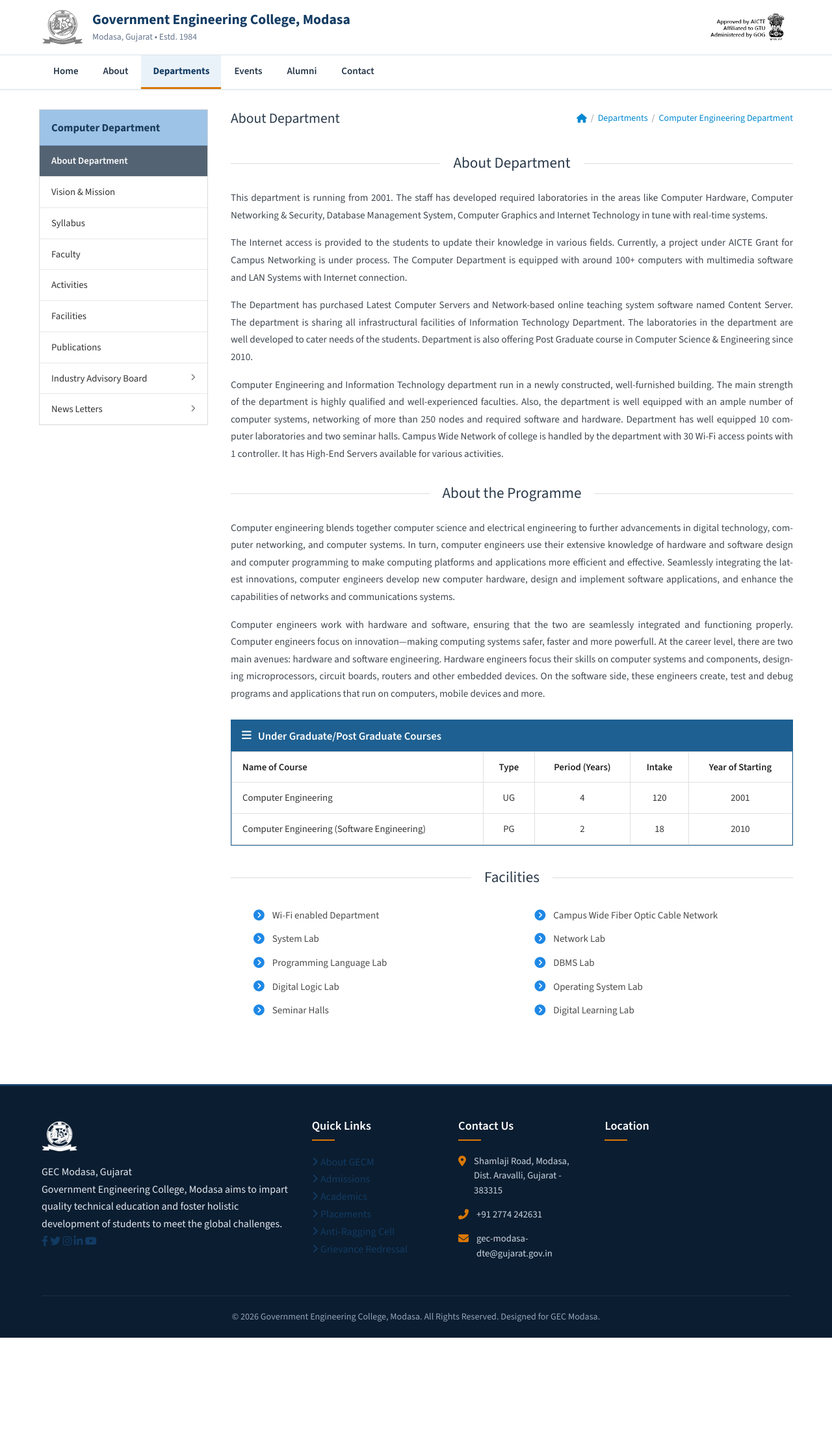
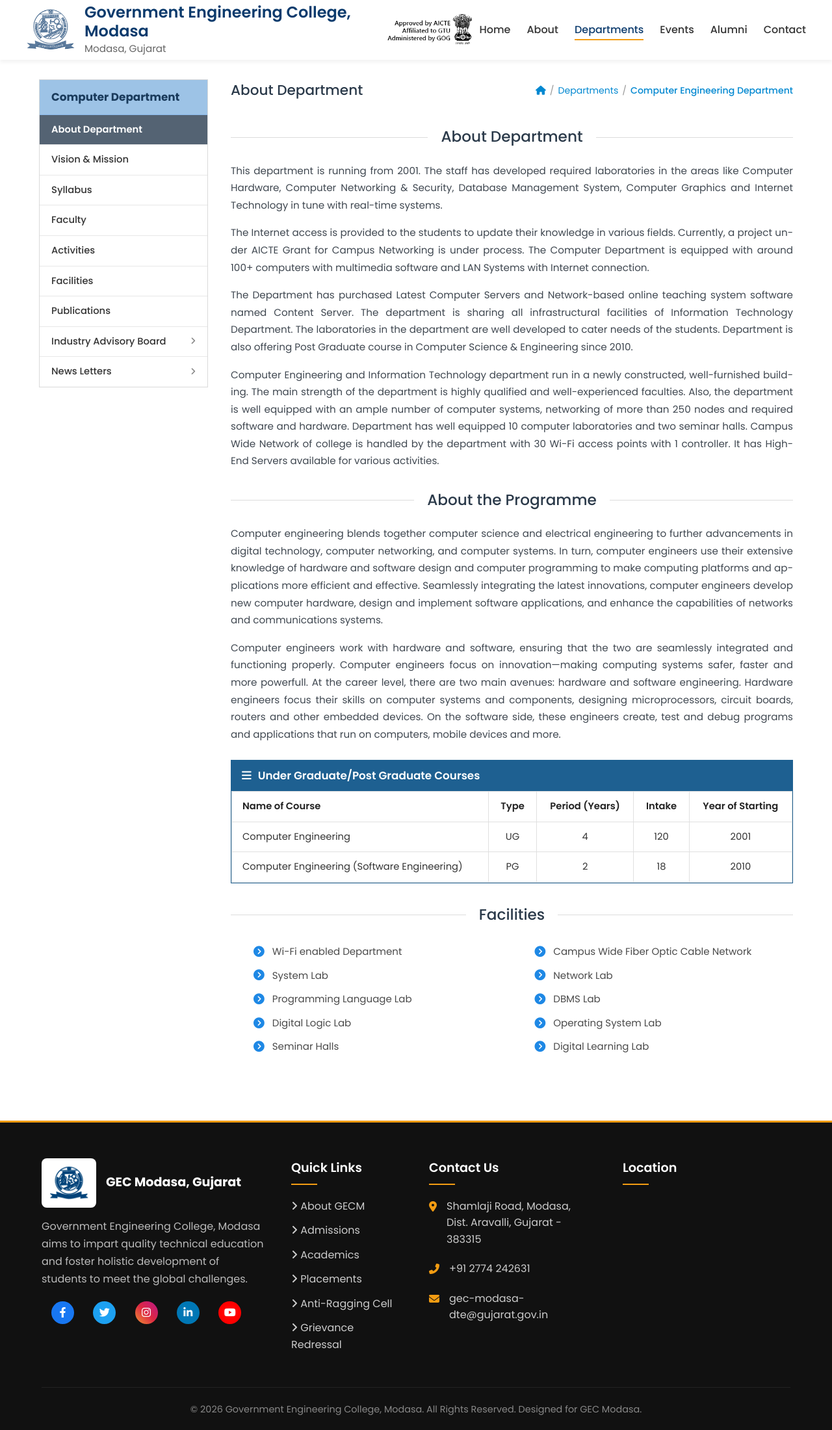
Before and after one commit to Aman-p02/GECM, a PHP site: page /departments/computer-engineering.php in a window 1280 px wide. Shown: the whole page at 65% size. Before the commit the page ends 2058 px from the top, so only its background shows below. Run offline with PHP 8.4, Linux system fonts and the light colour scheme; a map, chart or similar area stays blank; grey boxes are pictures that could not be loaded.

Commit message:
Update college emblem logo to official deep navy blue color

```diff
--- a/admin/login.php
+++ b/admin/login.php
@@ -459,7 +459,7 @@ if ($_SERVER['REQUEST_METHOD'] === 'POST') {
         <div class="login-card">
             <div class="login-header">
                 <div class="brand-logo-frame">
-                    <img src="../logos/logoGrey.png" alt="GEC Modasa">
+                    <img src="../logos/logo.png" alt="GEC Modasa">
                 </div>
                 <h1 class="login-title">GEC Modasa</h1>
                 <p class="login-subtitle">Government Engineering College Administration Portal</p>
--- a/css/global.css
+++ b/css/global.css
@@ -1,122 +1,68 @@
 /* ==============================================================
-   GECM Global Stylesheet — Institutional Design System
-   Government Engineering College, Modasa (GECM), Gujarat
+   GECM Global Styles (Variables, Reset, Typography, Header, Footer)
    ============================================================== */
 
-/* -------------------------------------------------------------
-   1. Design System Tokens (Section 4 — Institutional Brand Identity)
-   ------------------------------------------------------------- */
+/* Custom Properties / Variables */
 :root {
-    /* Primary institutional palette */
-    --primary-navy: #123B63;
-    --deep-navy: #0B2948;
-    --secondary-blue: #28628F;
-    --light-blue: #EAF2F9;
-    --bg-page: #FFFFFF;
-    --bg-subtle: #F3F6F9;
-    --text-main: #243447;
-    --text-secondary: #64748B;
-    --border-color: #DCE3EA;
-    --accent-orange: #D97706;
-    --accent-orange-hover: #B45309;
-    --success: #237A57;
-    --error: #B42318;
-
-    /* Semantic mappings for consistency across site */
-    --primary-color: var(--primary-navy);
-    --primary-light: var(--secondary-blue);
-    --secondary-color: var(--accent-orange);
-    --secondary-hover: var(--accent-orange-hover);
-    --text-dark: var(--text-main);
-    --text-light: var(--text-secondary);
-    --bg-light: var(--bg-subtle);
-    --bg-white: var(--bg-page);
-
-    /* Typography scale */
-    --font-main: 'Source Sans 3', 'Inter', -apple-system, BlinkMacSystemFont, 'Segoe UI', Roboto, sans-serif;
-    --line-height-base: 1.68;
-    --transition: all 0.2s ease-in-out;
-    --shadow-sm: 0 1px 3px rgba(11, 41, 72, 0.06);
-    --shadow-md: 0 4px 10px rgba(11, 41, 72, 0.08);
-    --shadow: var(--shadow-sm);
+    --primary-color: #0c3b6d;       /* Deep Navy Blue */
+    --primary-light: #1b5b9c;
+    --secondary-color: #f39c12;     /* Vibrant Orange/Gold accent */
+    --secondary-hover: #d68910;
+    --text-dark: #333333;
+    --text-light: #666666;
+    --bg-light: #f8f9fa;
+    --bg-white: #ffffff;
+    --border-color: #e5e5e5;
+    --transition: all 0.3s ease;
+    --shadow: 0 4px 6px rgba(0, 0, 0, 0.05);
+    --shadow-hover: 0 10px 20px rgba(0, 0, 0, 0.1);
+    --font-main: 'Poppins', sans-serif;
 }
 
-/* -------------------------------------------------------------
-   2. Reset & Base Typography
-   ------------------------------------------------------------- */
-*,
-*::before,
-*::after {
+* {
     margin: 0;
     padding: 0;
     box-sizing: border-box;
 }
 
-html {
-    font-size: 16px;
-    -webkit-text-size-adjust: 100%;
-}
-
+html,
 body {
     font-family: var(--font-main);
-    color: var(--text-main);
-    background-color: var(--bg-page);
-    line-height: var(--line-height-base);
+    color: var(--text-dark);
+    line-height: 1.6;
     overflow-x: hidden;
     width: 100%;
     max-width: 100%;
-    -webkit-font-smoothing: antialiased;
-    -moz-osx-font-smoothing: grayscale;
+    background-color: var(--bg-white);
 }
 
 a {
     text-decoration: none;
-    color: var(--primary-navy);
-    transition: var(--transition);
-}
-
-a:hover {
-    color: var(--secondary-blue);
-}
-
-a:focus-visible,
-button:focus-visible {
-    outline: 2px solid var(--accent-orange);
-    outline-offset: 2px;
+    color: inherit;
 }
 
 ul {
     list-style: none;
 }
 
-img {
-    max-width: 100%;
-    height: auto;
-    display: block;
-}
-
-/* -------------------------------------------------------------
-   3. Container System
-   ------------------------------------------------------------- */
 .container {
-    width: 100%;
+    width: 90%;
     max-width: 1200px;
-    padding: 0 24px;
     margin: 0 auto;
 }
 
 .full-width-container {
     width: 100%;
-    padding: 0 32px;
+    padding: 0 40px;
     margin: 0 auto;
 }
 
 .section {
-    padding: 55px 0;
+    padding: 50px 0;
 }
 
 .bg-light {
-    background-color: var(--bg-subtle);
+    background-color: var(--bg-light);
 }
 
 .text-center {
@@ -127,265 +73,267 @@ img {
     margin-top: 2rem;
 }
 
-/* -------------------------------------------------------------
-   4. Typography & Section Titles
-   ------------------------------------------------------------- */
+/* Typography & Titles */
 h1,
 h2,
 h3,
-h4,
-h5,
-h6 {
-    font-weight: 700;
-    color: var(--deep-navy);
-    line-height: 1.3;
+h4 {
+    font-weight: 600;
+    color: var(--primary-color);
 }
 
 .section-title {
-    margin-bottom: 40px;
+    margin-bottom: 50px;
 }
 
 .section-title h2,
 .section-title h3 {
-    font-size: 1.85rem;
-    font-weight: 700;
-    color: var(--deep-navy);
-    margin-bottom: 8px;
-    letter-spacing: -0.3px;
+    font-size: 2.5rem;
+    margin-bottom: 10px;
 }
 
 .section-title p {
-    color: var(--text-secondary);
-    font-size: 1.05rem;
+    color: var(--text-light);
+    font-size: 1.1rem;
 }
 
 .title-underline {
-    width: 60px;
-    height: 3px;
-    background-color: var(--accent-orange);
-    margin: 12px auto 0;
+    width: 80px;
+    height: 4px;
+    background-color: var(--secondary-color);
+    margin: 15px auto 0;
     border-radius: 2px;
 }
 
-/* -------------------------------------------------------------
-   5. Buttons (Institutional Style)
-   ------------------------------------------------------------- */
+/* Buttons */
 .btn {
-    display: inline-flex;
-    align-items: center;
-    justify-content: center;
-    gap: 8px;
-    padding: 10px 22px;
-    font-size: 0.95rem;
-    font-weight: 600;
-    border-radius: 4px;
+    display: inline-block;
+    padding: 12px 28px;
+    border-radius: 30px;
+    font-weight: 500;
     transition: var(--transition);
     cursor: pointer;
-    border: 1px solid transparent;
-    text-decoration: none;
-    line-height: 1.4;
+    border: 2px solid transparent;
 }
 
 .btn-primary {
-    background-color: var(--primary-navy);
-    color: #ffffff;
-    border-color: var(--primary-navy);
+    background-color: var(--secondary-color);
+    color: #fff;
 }
 
 .btn-primary:hover {
-    background-color: var(--deep-navy);
-    border-color: var(--deep-navy);
-    color: #ffffff;
+    background-color: var(--secondary-hover);
+    transform: translateY(-2px);
+    box-shadow: 0 4px 10px rgba(243, 156, 18, 0.3);
 }
 
 .btn-secondary {
     background-color: transparent;
-    color: #ffffff;
-    border-color: #ffffff;
+    color: #fff;
+    border-color: #fff;
 }
 
 .btn-secondary:hover {
-    background-color: #ffffff;
-    color: var(--primary-navy);
+    background-color: #fff;
+    color: var(--primary-color);
+    transform: translateY(-2px);
 }
 
 .btn-outline {
-    border-color: var(--border-color);
-    color: var(--primary-navy);
-    background-color: transparent;
+    border-color: var(--primary-color);
+    color: var(--primary-color);
 }
 
 .btn-outline:hover {
-    border-color: var(--primary-navy);
-    background-color: var(--light-blue);
-    color: var(--primary-navy);
+    background-color: var(--primary-color);
+    color: #fff;
 }
 
-/* -------------------------------------------------------------
-   6. Header & Two-Tier Institutional Navbar
-   ------------------------------------------------------------- */
+/* Top Bar */
+.top-bar {
+    background-color: var(--primary-color);
+    color: #fff;
+    padding: 8px 0;
+    font-size: 0.85rem;
+}
+
+.top-bar .container {
+    display: flex;
+    justify-content: space-between;
+    align-items: center;
+}
+
+.contact-info span {
+    margin-right: 20px;
+}
+
+.contact-info i {
+    margin-right: 5px;
+    color: var(--secondary-color);
+}
+
+.social-links a {
+    color: #fff;
+    margin-left: 15px;
+    transition: var(--transition);
+}
+
+.social-links a:hover {
+    color: var(--secondary-color);
+}
+
+/* Header & Navbar */
 .header {
-    background-color: var(--bg-page);
+    background-color: var(--bg-white);
+    box-shadow: var(--shadow);
     position: sticky;
     top: 0;
     z-index: 1000;
-    box-shadow: 0 1px 3px rgba(11, 41, 72, 0.08);
+    transition: var(--transition);
 }
 
-/* Tier 1: Branding Row */
-.header-brand-bar {
-    padding: 10px 0;
-    background-color: #ffffff;
-    border-bottom: 1px solid var(--border-color);
-}
-
-.header-brand-container {
+.nav-container {
     display: flex;
     justify-content: space-between;
     align-items: center;
-    gap: 16px;
+    padding: 5px 40px;
 }
 
-.brand-link {
+.logo-container {
     display: flex;
     align-items: center;
-    gap: 14px;
-    text-decoration: none;
-    color: inherit;
-    min-width: 0;
+    gap: 15px;
 }
 
 .logo {
-    height: 64px;
-    width: auto;
+    height: 75px;
     object-fit: contain;
-    flex-shrink: 0;
-}
-
-.college-name {
-    min-width: 0;
 }
 
 .college-name h1 {
-    font-size: 1.35rem;
-    font-weight: 700;
-    color: var(--primary-navy);
-    line-height: 1.25;
+    font-size: 1.5rem;
+    line-height: 1.2;
     margin: 0;
 }
 
-.college-sub {
-    font-size: 0.86rem;
-    color: var(--text-secondary);
-    font-weight: 500;
-    margin-top: 2px;
-}
-
-.header-right-badges {
-    display: flex;
-    align-items: center;
-    gap: 16px;
-    flex-shrink: 0;
-}
-
 .affiliated-logo {
-    height: 48px;
-    width: auto;
+    height: 55px;
     object-fit: contain;
+    margin-left: 15px;
 }
 
 .desktop-only {
     display: block;
 }
 
-/* Tier 2: Dedicated Navigation Bar */
-.header-nav-bar {
-    background-color: #ffffff;
-    border-bottom: 1px solid var(--border-color);
+.college-name br {
+    display: none;
 }
 
-.nav-inner-container {
+.college-name p {
+    font-size: 0.95rem;
+    color: var(--text-light);
+    margin: 0;
+}
+
+.navbar {
     display: flex;
     align-items: center;
-    justify-content: space-between;
 }
 
 .nav-links {
     display: flex;
-    gap: 2px;
-    margin: 0;
-    padding: 0;
-}
-
-.nav-links li {
-    display: inline-block;
+    gap: 25px;
 }
 
 .nav-links li a {
-    display: inline-block;
-    padding: 12px 18px;
-    font-size: 0.94rem;
-    font-weight: 600;
-    color: var(--text-main);
-    text-decoration: none;
+    font-weight: 500;
+    color: var(--text-dark);
     position: relative;
-    border-bottom: 3px solid transparent;
+    padding: 5px 0;
     transition: var(--transition);
 }
 
-.nav-links li a:hover {
-    color: var(--primary-navy);
-    background-color: var(--bg-subtle);
+.nav-links li a::after {
+    content: '';
+    position: absolute;
+    bottom: 0;
+    left: 0;
+    width: 0;
+    height: 2px;
+    background-color: var(--secondary-color);
+    transition: var(--transition);
 }
 
+.nav-links li a:hover,
 .nav-links li a.active {
-    color: var(--primary-navy);
-    border-bottom-color: var(--accent-orange);
-    background-color: var(--light-blue);
-    font-weight: 700;
+    color: var(--primary-color);
 }
 
-/* Hamburger Toggle Button */
+.nav-links li a:hover::after,
+.nav-links li a.active::after {
+    width: 100%;
+}
+
 .hamburger {
     display: none;
-    background: transparent;
-    border: 1px solid var(--border-color);
-    border-radius: 4px;
-    padding: 8px 10px;
     cursor: pointer;
     -webkit-tap-highlight-color: transparent;
 }
 
 .hamburger .bar {
     display: block;
-    width: 24px;
-    height: 2px;
-    margin: 5px 0;
-    background-color: var(--primary-navy);
+    width: 28px;
+    height: 3px;
+    margin: 6px auto;
+    background-color: var(--primary-color);
     transition: var(--transition);
 }
 
-/* -------------------------------------------------------------
-   7. Institutional Footer
-   ------------------------------------------------------------- */
+/* Animations */
+.fade-in-up {
+    opacity: 0;
+    transform: translateY(30px);
+    animation: fadeInUp 1s ease forwards;
+}
+
+.delay-1 {
+    animation-delay: 0.3s;
+}
+
+.delay-2 {
+    animation-delay: 0.6s;
+}
+
+.delay-3 {
+    animation-delay: 0.9s;
+}
+
+@keyframes fadeInUp {
+    to {
+        opacity: 1;
+        transform: translateY(0);
+    }
+}
+
+/* Footer */
 .footer {
-    background-color: #0b1d30;
-    color: #e2e8f0;
-    padding: 50px 0 0;
-    border-top: 3px solid var(--primary-navy);
+    background-color: #111111;
+    color: #e0e0e0;
+    padding: 55px 0 20px;
+    border-top: 3px solid var(--secondary-color);
 }
 
 .footer-grid {
     display: grid;
-    grid-template-columns: 2fr 1fr 1fr 1.5fr;
-    gap: 35px;
+    grid-template-columns: 2fr 1fr 1.5fr 1.5fr;
+    gap: 40px;
     margin-bottom: 40px;
 }
 
 .footer-col h3 {
     color: #ffffff;
-    font-size: 1.15rem;
-    font-weight: 600;
+    font-size: 1.2rem;
     margin-bottom: 20px;
     position: relative;
     padding-bottom: 10px;
@@ -394,81 +342,107 @@ h6 {
 .footer-col h3::after {
     content: '';
     position: absolute;
+    bottom: 0;
     left: 0;
-    bottom: 0;
-    width: 35px;
+    width: 40px;
     height: 2px;
-    background-color: var(--accent-orange);
+    background-color: var(--secondary-color);
 }
 
-.footer-about p {
-    color: #94a3b8;
-    font-size: 0.92rem;
-    line-height: 1.65;
-    margin-bottom: 16px;
+.footer-logo-container {
+    display: flex;
+    align-items: center;
+    gap: 15px;
+    margin-bottom: 15px;
+}
+
+.footer-logo-bg {
+    background-color: #ffffff;
+    padding: 8px 12px;
+    border-radius: 8px;
+    display: flex;
+    align-items: center;
+    justify-content: center;
 }
 
 .footer-logo {
-    height: 55px;
-    margin-bottom: 14px;
-    filter: brightness(0) invert(1);
+    height: 60px;
+    filter: brightness(0) saturate(100%) invert(14%) sepia(89%) saturate(2257%) hue-rotate(192deg) brightness(97%) contrast(101%);
 }
 
-.footer-links li {
-    margin-bottom: 10px;
+.footer-logo-text {
+    font-size: 1.2rem;
+    font-weight: 700;
+    color: #ffffff;
 }
 
-.footer-links a {
-    color: #cbd5e1;
-    font-size: 0.92rem;
-    transition: var(--transition);
+.about-col p {
+    margin-bottom: 20px;
+    color: #bbbbbb;
+    line-height: 1.7;
+}
+
+.footer-socials a {
     display: inline-flex;
     align-items: center;
-    gap: 8px;
+    justify-content: center;
+    width: 35px;
+    height: 35px;
+    border-radius: 50%;
+    margin-right: 10px;
+    transition: var(--transition);
+    color: #fff;
 }
 
-.footer-links a i {
-    font-size: 0.75rem;
-    color: var(--accent-orange);
+.footer-socials a:nth-child(1) { background: #1877f2; }
+.footer-socials a:nth-child(2) { background: #1da1f2; }
+.footer-socials a:nth-child(3) { background: linear-gradient(45deg, #f09433, #dc2743, #bc1888); }
+.footer-socials a:nth-child(4) { background: #0077b5; }
+.footer-socials a:nth-child(5) { background: #FF0000; }
+
+.footer-socials a:hover {
+    transform: translateY(-3px) scale(1.1);
+    box-shadow: 0 5px 15px rgba(0, 0, 0, 0.5);
 }
 
-.footer-links a:hover {
-    color: #ffffff;
-    padding-left: 4px;
+.links-col ul li {
+    margin-bottom: 12px;
+}
+
+.links-col ul li a {
+    color: #cccccc;
+    transition: var(--transition);
+}
+
+.links-col ul li a:hover {
+    color: var(--secondary-color);
+    padding-left: 5px;
 }
 
 .contact-list li {
     display: flex;
-    align-items: flex-start;
-    gap: 12px;
-    margin-bottom: 14px;
-    color: #cbd5e1;
-    font-size: 0.92rem;
-    line-height: 1.55;
+    gap: 15px;
+    margin-bottom: 20px;
+    color: #cccccc;
 }
 
-.contact-list li i {
-    color: var(--accent-orange);
-    font-size: 1rem;
-    margin-top: 3px;
-    flex-shrink: 0;
+.contact-list i {
+    color: var(--secondary-color);
+    margin-top: 5px;
 }
 
 .footer-bottom {
     text-align: center;
-    padding: 20px 0;
-    border-top: 1px solid rgba(255, 255, 255, 0.08);
-    font-size: 0.88rem;
-    color: #94a3b8;
+    padding: 22px 0 0;
+    border-top: 1px solid #222222;
+    font-size: 0.9rem;
+    color: #888888;
 }
 
-/* -------------------------------------------------------------
-   8. Global Responsive Breakpoints
-   ------------------------------------------------------------- */
+/* Global Responsive Base */
 @media (max-width: 992px) {
     .footer-grid {
-        grid-template-columns: 1fr 1fr;
-        gap: 30px;
+        grid-template-columns: 1fr;
     }
 }
 
--- a/includes/footer.php
+++ b/includes/footer.php
@@ -5,7 +5,7 @@
                 <div class="footer-col about-col">
                     <div class="footer-logo-container">
                         <div class="footer-logo-bg">
-                            <img src="<?= $root_path ?? '' ?>logos/logoGrey.png" alt="Logo" class="footer-logo">
+                            <img src="<?= $root_path ?? '' ?>logos/logo.png" alt="Logo" class="footer-logo">
                         </div>
                         <span class="footer-logo-text">GEC Modasa, Gujarat</span>
                     </div>
--- a/includes/header.php
+++ b/includes/header.php
@@ -30,11 +30,10 @@ if (!isset($active_page)) {
     <link rel="stylesheet" href="<?= $root_path . htmlspecialchars($extra_css); ?>?v=<?= file_exists(__DIR__ . '/../' . $extra_css) ? filemtime(__DIR__ . '/../' . $extra_css) : time() ?>">
     <?php endif; ?>
 <?php endif; ?>
-    <!-- Google Fonts (Source Sans 3 & Inter for Clean Academic Typography) -->
-    <link rel="preconnect" href="https://fonts.googleapis.com">
-    <link rel="preconnect" href="https://fonts.gstatic.com" crossorigin>
-    <link href="https://fonts.googleapis.com/css2?family=Inter:wght@400;500;600;700&family=Source+Sans+3:wght@400;500;600;700&display=swap" rel="stylesheet">
-    <!-- FontAwesome for Authentic Icons -->
+    <!-- Google Fonts -->
+    <link href="https://fonts.googleapis.com/css2?family=Poppins:wght@300;400;500;600;700&display=swap"
+        rel="stylesheet">
+    <!-- FontAwesome for Icons -->
     <link rel="stylesheet" href="https://cdnjs.cloudflare.com/ajax/libs/font-awesome/6.4.0/css/all.min.css">
 </head>
 
@@ -42,30 +41,18 @@ if (!isset($active_page)) {
 
     <!-- Header / Navbar -->
     <header class="header">
-        <!-- Top Institutional Identity Row -->
-        <div class="header-brand-bar">
-            <div class="container header-brand-container">
-                <a href="<?= $root_path ?>" class="brand-link" title="Government Engineering College, Modasa">
-                    <img src="<?= $root_path ?>logos/logoGrey.png" alt="GEC Modasa Seal" class="logo">
+        <div class="nav-container">
+            <div class="logo-container">
+                <a href="<?= $root_path ?>" style="display: flex; align-items: center; gap: 15px; text-decoration: none; color: inherit;">
+                    <img src="<?= $root_path ?>logos/logo.png" alt="GEC Modasa Logo" class="logo">
                     <div class="college-name">
                         <h1>Government Engineering College, Modasa</h1>
-                        <p class="college-sub">Modasa, Gujarat &bull; Estd. 1984</p>
+                        <p>Modasa, Gujarat</p>
                     </div>
                 </a>
-                <div class="header-right-badges">
-                    <img src="<?= $root_path ?>logos/affiliated.png" alt="Approved by AICTE | Affiliated to GTU | Administered by Govt. of Gujarat" class="affiliated-logo desktop-only">
-                    <button class="hamburger" aria-label="Toggle navigation menu" aria-expanded="false" aria-controls="primaryNav">
-                        <span class="bar"></span>
-                        <span class="bar"></span>
-                        <span class="bar"></span>
-                    </button>
-                </div>
+                <img src="<?= $root_path ?>logos/affiliated.png" alt="Affiliated to GTU" class="affiliated-logo desktop-only">
             </div>
-        </div>
-
-        <!-- Dedicated Institutional Navigation Bar -->
-        <nav class="header-nav-bar" id="primaryNav" aria-label="Main Navigation">
-            <div class="container nav-inner-container">
+            <nav class="navbar">
                 <ul class="nav-links">
                     <li><a href="<?= $root_path ?>" class="<?php echo ($active_page === 'home') ? 'active' : ''; ?>">Home</a></li>
                     <li><a href="<?php echo ($active_page === 'home') ? '#about' : $root_path . '#about'; ?>" class="<?php echo ($active_page === 'about') ? 'active' : ''; ?>">About</a></li>
@@ -74,6 +61,11 @@ if (!isset($active_page)) {
                     <li><a href="<?php echo ($active_page === 'home') ? '#alumni' : $root_path . '#alumni'; ?>" class="<?php echo ($active_page === 'alumni') ? 'active' : ''; ?>">Alumni</a></li>
                     <li><a href="<?php echo ($active_page === 'home') ? '#contact' : $root_path . '#contact'; ?>" class="<?php echo ($active_page === 'contact') ? 'active' : ''; ?>">Contact</a></li>
                 </ul>
-            </div>
-        </nav>
+                <div class="hamburger">
+                    <span class="bar"></span>
+                    <span class="bar"></span>
+                    <span class="bar"></span>
+                </div>
+            </nav>
+        </div>
     </header>
--- a/index.html
+++ b/index.html
@@ -22,7 +22,7 @@
         <div class="nav-container">
             <div class="logo-container">
                 <a href="./" style="display: flex; align-items: center; gap: 15px; text-decoration: none; color: inherit;">
-                    <img src="logos/logoGrey.png" alt="GEC Modasa Logo" class="logo">
+                    <img src="logos/logo.png" alt="GEC Modasa Logo" class="logo">
                     <div class="college-name">
                         <h1>Government Engineering College, Modasa</h1>
                         <p>Modasa, Gujarat</p>
@@ -450,7 +450,7 @@
                 <div class="footer-col about-col">
                     <div class="footer-logo-container">
                         <div class="footer-logo-bg">
-                            <img src="logos/logoGrey.png" alt="Logo" class="footer-logo">
+                            <img src="logos/logo.png" alt="Logo" class="footer-logo">
                         </div>
                         <span class="footer-logo-text">GEC Modasa, Gujarat</span>
                     </div>
```
Also changed, not shown: other parts of css/global.css (+48 -51 lines), logos/logo.png (added), logos/logoGrey.png.
